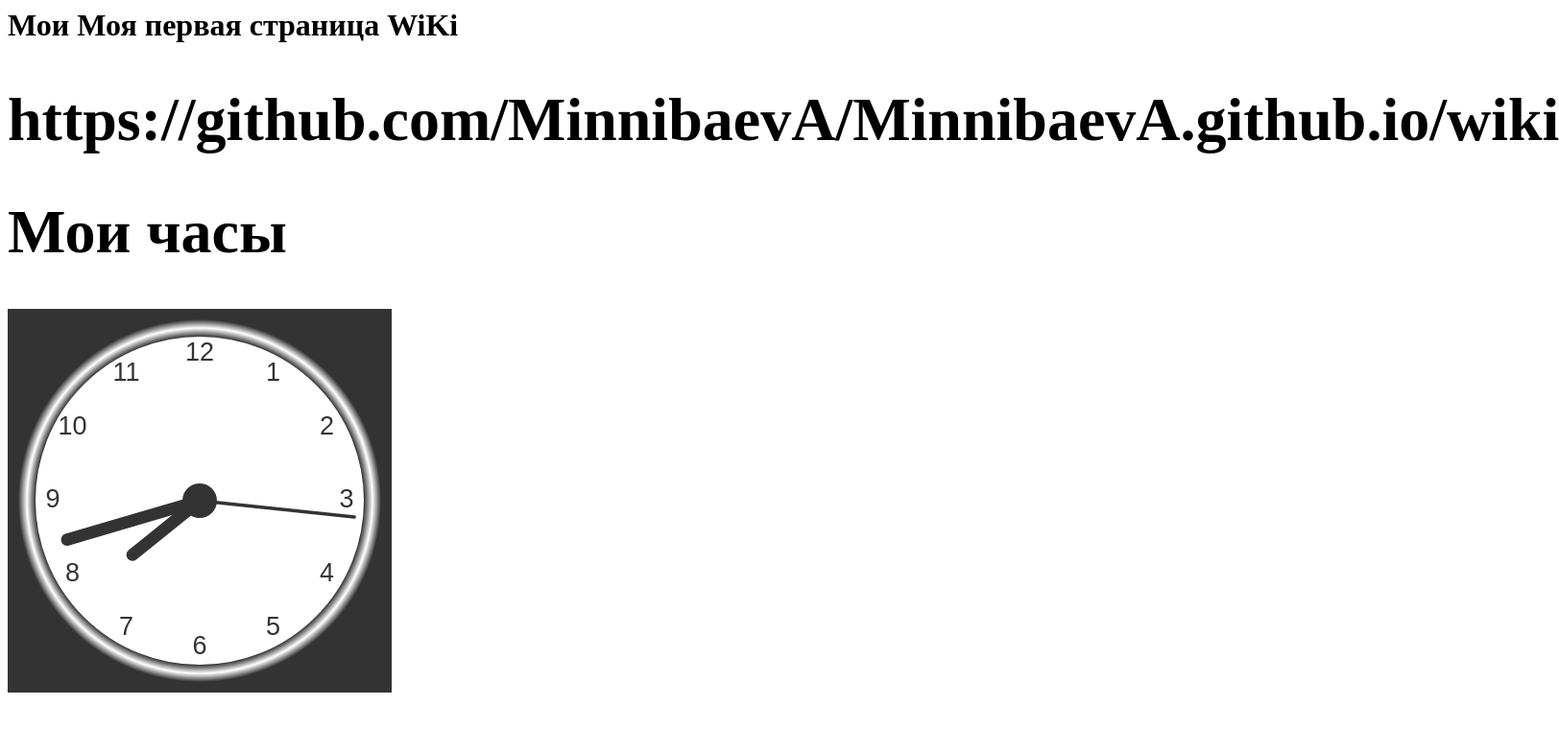
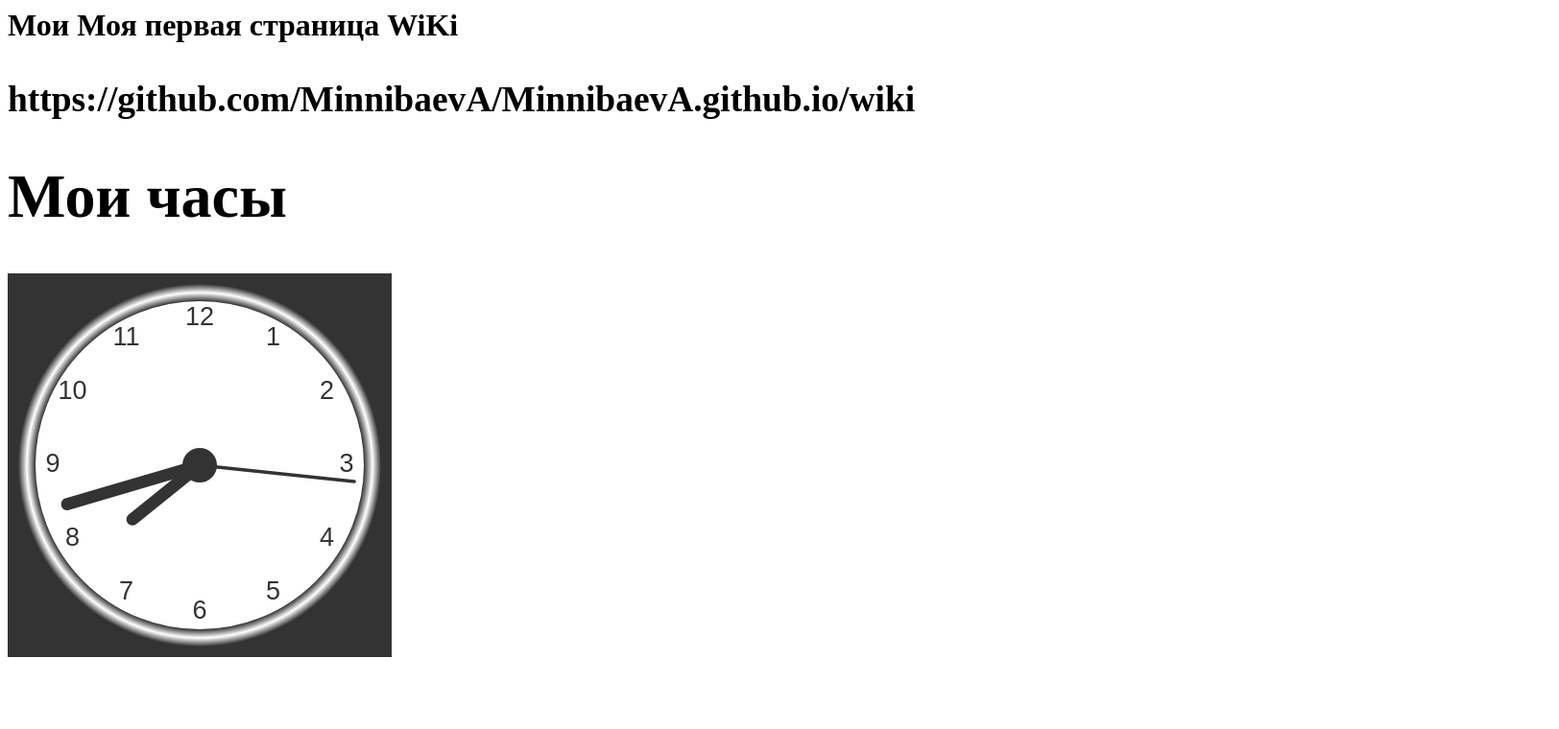
Before and after one commit to MinnibaevA/MinnibaevA.github.io, a plain HTML site: page xixi.html in a window 1280 px wide. Shown: the whole page at 96% size, 1624 px wide, since content can reach past the window. Drawn offline with Linux system fonts and the light colour scheme.

Commit message:
Update xixi.html

```diff
--- a/xixi.html
+++ b/xixi.html
@@ -1,5 +1,5 @@
-<h1><b>Мои Моя первая страница WiKi <b><h1>
-  https://github.com/MinnibaevA/MinnibaevA.github.io/wiki
+<h1><b>Мои Моя первая страница WiKi <b>
+ <h3> https://github.com/MinnibaevA/MinnibaevA.github.io/wiki
   <br>
 <h1>Мои часы <h1>
 <!DOCTYPE html>
```
